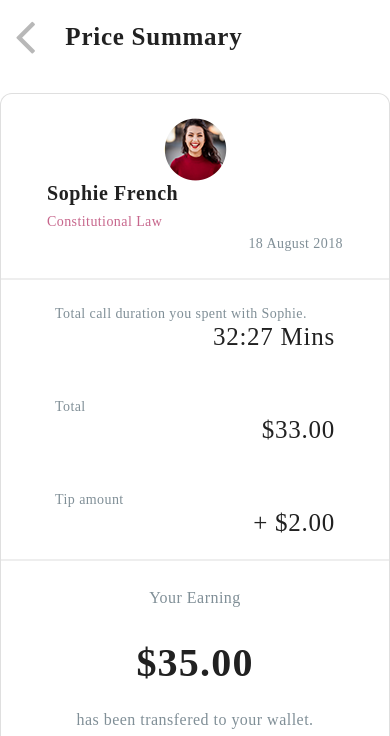
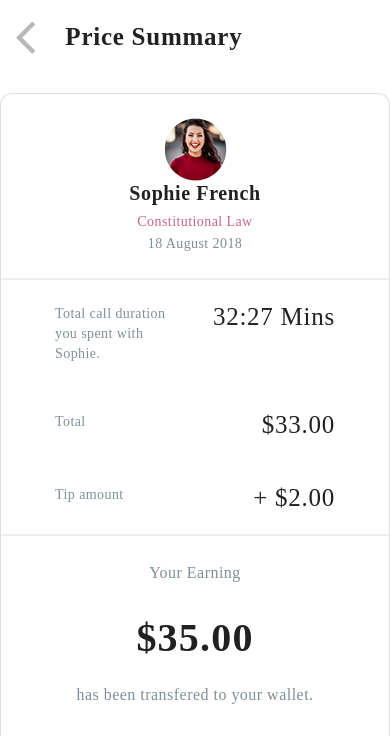
Before and after one commit to devnirajc/ydhd, a plain HTML site: page pricesummary_pro.html in a window 390 px wide. Shown: the part 108-844 px from the top of the page. Drawn offline with Linux system fonts and the light colour scheme; a web font is replaced by a local one.

Commit message:
mobile reponsive code added

```diff
--- a/css/main.css
+++ b/css/main.css
@@ -1148,6 +1148,12 @@ p.headerText {
     padding-left: 15px;
     padding-right: 15px;
   }
+  .profile-title, .subtitle, .dateBox, .viewBtn {
+    display: block !important;
+    margin: 0 auto;
+    text-align: center;
+    float: none !important;
+  }
 }
 
 @media (max-width: 600px) {
--- a/pricesummary_pro.html
+++ b/pricesummary_pro.html
@@ -84,26 +84,26 @@
                     <div class="hr-line"></div>
                     <div class="col-md-12">
                         <div class="row p-4">
-                            <div class="col-md-6 text-left card-body-text">
+                            <div class="col-6 col-md-6 text-left card-body-text">
                                 Total call duration you spent with Sophie.
                             </div>
-                            <div class="col-md-6 text-right price-text">
+                            <div class="col-6 col-md-6 text-right price-text">
                                 32:27 Mins
                             </div>
                         </div>
                         <div class="row p-4">
-                            <div class="col-md-6 text-left card-body-text">
+                            <div class="col-6 col-md-6 text-left card-body-text">
                                 Total
                             </div>
-                            <div class="col-md-6 text-right price-text">
+                            <div class="col-6 col-md-6 text-right price-text">
                                 $33.00
                             </div>
                         </div>
                         <div class="row p-4">
-                            <div class="col-md-6 text-left card-body-text">
+                            <div class="col-6 col-md-6 text-left card-body-text">
                                 Tip amount
                             </div>
-                            <div class="col-md-6 text-right price-text">
+                            <div class="col-6 col-md-6 text-right price-text">
                                 + $2.00
                             </div>
                         </div>
@@ -127,7 +127,7 @@
                         <div class="row justify-content-center wall-text p-4 mt-4">Updated wallet balance <span> $67.</span></div>
                     </div>
                     <div class="col-md-12">
-                        <div class="row float-right p-4">
+                        <div class="row float-right p-4 viewBtn">
                             <button type="button" class="viewWalletBtn p-3">View Wallet</button>
                         </div>
                     </div>
```
